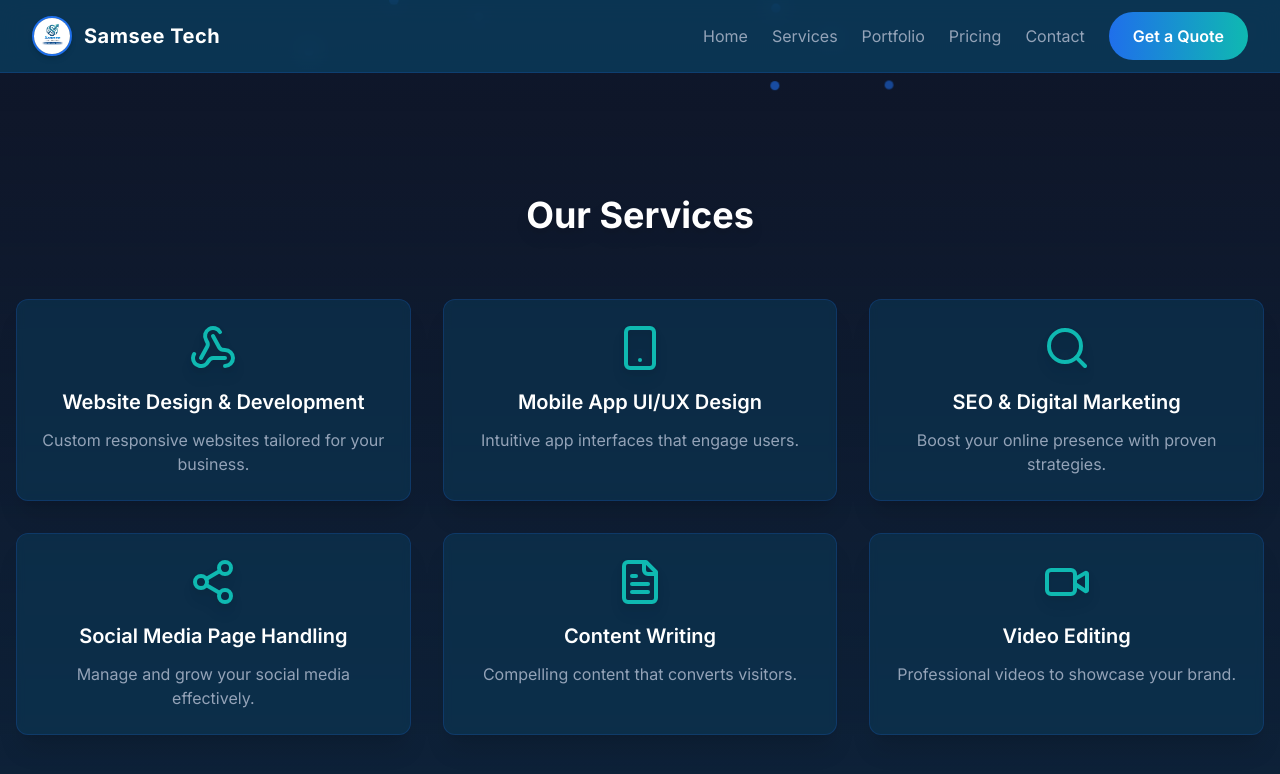
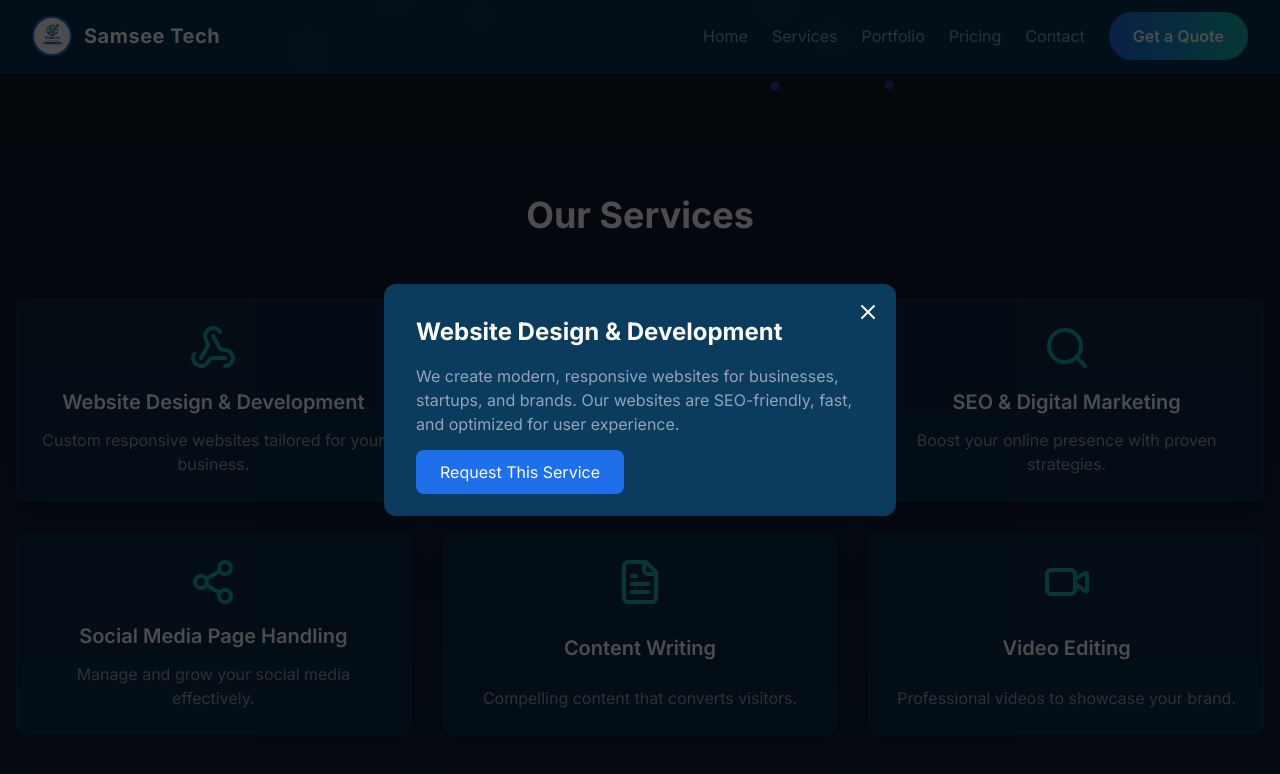
Before and after one commit to Selva03-t/samseetech-frontend, a React (Vite) app: page / in a window 1280 px wide. Both pictures are taken after a click on the element 213 px from the left and 1158 px from the top of the page. Shown: the part 758-1532 px from the top of the page. Built offline with nearby package versions, Linux system fonts and the light colour scheme.

Commit message:
added root route

```diff
--- a/src/components/Services.jsx
+++ b/src/components/Services.jsx
@@ -1,100 +1,136 @@
 import { motion, useInView } from "framer-motion";
-import { useRef } from "react";
+import { useRef, useState } from "react";
 import Card from "./ui/Card";
-import { Webhook, Smartphone, Search, Share2, FileText, Video } from "lucide-react";
+import { Webhook, Smartphone, Search, Share2, FileText, Video, X } from "lucide-react";
 
 const services = [
-  { icon: Webhook, title: "Website Design & Development", desc: "Custom responsive websites tailored for your business." },
-  { icon: Smartphone, title: "Mobile App UI/UX Design", desc: "Intuitive app interfaces that engage users." },
-  { icon: Search, title: "SEO & Digital Marketing", desc: "Boost your online presence with proven strategies." },
-  { icon: Share2, title: "Social Media Page Handling", desc: "Manage and grow your social media effectively." },
-  { icon: FileText, title: "Content Writing", desc: "Compelling content that converts visitors." },
-  { icon: Video, title: "Video Editing", desc: "Professional videos to showcase your brand." },
+  {
+    icon: Webhook,
+    title: "Website Design & Development",
+    desc: "Custom responsive websites tailored for your business.",
+    details:
+      "We create modern, responsive websites for businesses, startups, and brands. Our websites are SEO-friendly, fast, and optimized for user experience.",
+  },
+  {
+    icon: Smartphone,
+    title: "Mobile App UI/UX Design",
+    desc: "Intuitive app interfaces that engage users.",
+    details:
+      "We design clean, modern mobile app interfaces that provide smooth user experiences and attractive UI design.",
+  },
+  {
+    icon: Search,
+    title: "SEO & Digital Marketing",
+    desc: "Boost your online presence with proven strategies.",
+    details:
+      "Our SEO and digital marketing services help your business rank higher on Google and attract more customers.",
+  },
+  {
+    icon: Share2,
+    title: "Social Media Page Handling",
+    desc: "Manage and grow your social media effectively.",
+    details:
+      "We manage social media accounts and create engaging content that helps your brand grow online.",
+  },
+  {
+    icon: FileText,
+    title: "Content Writing",
+    desc: "Compelling content that converts visitors.",
+    details:
+      "Professional blog writing, website copy, and marketing content to attract your target audience.",
+  },
+  {
+    icon: Video,
+    title: "Video Editing",
+    desc: "Professional videos to showcase your brand.",
+    details:
+      "Creative video editing for social media, promotional videos, YouTube, and business marketing.",
+  },
 ];
 
 const Services = () => {
+  const ref = useRef(null);
+  const isInView = useInView(ref, { once: true });
 
-  const ref = useRef(null);
-
-  const isInView = useInView(ref, {
-    once: true,
-    margin: "-100px"
-  });
-
-  const containerVariants = {
-    hidden: {},
-    visible: {
-      transition: {
-        staggerChildren: 0.2
-      }
-    }
-  };
-
-  const childVariants = {
-    hidden: { opacity: 0, y: 40 },
-    visible: { opacity: 1, y: 0 }
-  };
+  const [selectedService, setSelectedService] = useState(null);
 
   return (
-    <section
-      id="services"
-      ref={ref}
-      className="relative py-20 bg-gradient-to-b from-bg-dark to-deep-tech/30"
-    >
+    <section id="services" ref={ref} className="py-20 bg-gradient-to-b from-bg-dark to-deep-tech/30">
       <div className="container mx-auto px-4">
 
         <motion.h2
           initial={{ opacity: 0, y: 20 }}
           animate={isInView ? { opacity: 1, y: 0 } : {}}
-          transition={{ duration: 0.6 }}
-          className="text-4xl font-bold text-center mb-16 drop-shadow-lg"
+          className="text-4xl font-bold text-center mb-16"
         >
           Our Services
         </motion.h2>
 
-        <motion.div
-          variants={containerVariants}
-          initial="hidden"
-          animate={isInView ? "visible" : "hidden"}
-          className="grid md:grid-cols-3 gap-8"
-        >
+        <div className="grid md:grid-cols-3 gap-8">
+
           {services.map((service) => {
-
             const Icon = service.icon;
 
             return (
-              <motion.div key={service.title} variants={childVariants}>
-<Card
-  className="h-full flex flex-col items-center justify-between backdrop-blur-sm bg-deep-tech/30 shadow-xl border border-primary-blue/20 hover:border-teal-accent/50 transition-colors"
-                  whileHover={{ y: -10, scale: 1.02 }}
-                  transition={{ type: "spring", stiffness: 400, damping: 15 }}
-                  whileTap={{ scale: 0.98 }}
-                >
+              <div
+                key={service.title}
+                onClick={() => setSelectedService(service)}
+                className="cursor-pointer"
+              >
+                <Card className="h-full flex flex-col items-center justify-between backdrop-blur-sm bg-deep-tech/30 shadow-xl border border-primary-blue/20 hover:border-teal-accent/50 hover:scale-105 transition-all duration-300 p-6">
 
-                  <motion.div
-                    initial={{ rotate: 0 }}
-                    whileHover={{ rotate: 5, scale: 1.1 }}
-                    className="mb-4 flex justify-center"
-                  >
-                    <Icon className="w-12 h-12 text-teal-accent drop-shadow-lg" />
-                  </motion.div>
+                  <Icon className="w-12 h-12 text-teal-accent mb-4" />
 
                   <h3 className="text-xl font-semibold mb-3 text-center">
                     {service.title}
                   </h3>
 
-                  <p className="text-gray-text text-center flex-grow">
+                  <p className="text-gray-text text-center">
                     {service.desc}
                   </p>
 
                 </Card>
-
-              </motion.div>
+              </div>
             );
           })}
-        </motion.div>
 
+        </div>
       </div>
+
+      {/* MODAL */}
+      {selectedService && (
+        <div className="fixed inset-0 bg-black/70 flex items-center justify-center z-50">
+
+          <div className="bg-deep-tech p-8 rounded-xl max-w-lg w-full relative">
+
+            <button
+              onClick={() => setSelectedService(null)}
+              className="absolute top-4 right-4"
+            >
+              <X />
+            </button>
+
+            <h3 className="text-2xl font-bold mb-4">
+              {selectedService.title}
+            </h3>
+
+            <p className="text-gray-text mb-6">
+              {selectedService.details}
+            </p>
+
+            <a
+              href="https://docs.google.com/forms/d/e/1FAIpQLSfd4SLortk8j7J3P2zh67vVXzIHqaV1ZbWoSRoRReqqNB83lQ/viewform?usp=publish-editor"
+              target="_blank"
+              rel="noopener noreferrer"
+              className="bg-primary-blue px-6 py-3 rounded-lg text-white hover:bg-blue-600 transition"
+            >
+              Request This Service
+            </a>
+
+          </div>
+
+        </div>
+      )}
     </section>
   );
 };
--- a/src/components/Team.jsx
+++ b/src/components/Team.jsx
@@ -4,13 +4,12 @@ import Card from './ui/Card'
 import { User, Code, Layout, Server, Search, FileText } from 'lucide-react'
 
 const team = [
-
   { name: 'Selva, Arun', role: 'UI/UX Designer', icon: Layout },
-   { name: 'Selva', role: 'Full Stack Developer & Tester', icon: Code },
+  { name: 'Selva', role: 'Full Stack Developer & Tester', icon: Code },
   { name: 'Padmanapan, Prem', role: 'Frontend Developer', icon: Code },
   { name: 'Padmanapan, Arun', role: 'Backend Developer', icon: Server },
   { name: 'Arif, Prem', role: 'SEO Analyst', icon: Search },
-  { name: 'Arun, Arif', role: 'Content Writer & Video Vditing', icon: FileText },
+  { name: 'Arun, Arif', role: 'Content Writer & Video Editing', icon: FileText },
 ]
 
 const Team = () => {
@@ -25,6 +24,15 @@ const Team = () => {
     },
   }
 
+  const cardVariants = {
+    hidden: { opacity: 0, y: 30 },
+    visible: {
+      opacity: 1,
+      y: 0,
+      transition: { duration: 0.5 },
+    },
+  }
+
   return (
     <section ref={ref} className="relative py-20">
       <div className="container mx-auto px-4">
@@ -35,49 +43,44 @@ const Team = () => {
         >
           Our Team
         </motion.h2>
+
         <motion.div
           variants={containerVariants}
           initial="hidden"
           animate={isInView ? "visible" : "hidden"}
           className="grid md:grid-cols-3 gap-8"
         >
-          {team.map((member, i) => {
+          {team.map((member) => {
             const Icon = member.icon
+
             return (
               <motion.div
                 key={member.name}
-                whileHover={{ rotateY: 10 }}
-                whileTap={{ scale: 0.95 }}
-                drag
-                dragConstraints={{ top: -10, left: -10, right: 10, bottom: 10 }}
-                dragElastic={0.2}
+                variants={cardVariants}
+                whileHover={{ y: -10 }}
+                transition={{ type: "spring", stiffness: 200 }}
               >
-                <Card className="h-full flex flex-col justify-between p-6 cursor-grab active:cursor-grabbing">
+                <Card className="h-full p-6 text-center backdrop-blur-sm bg-deep-tech/40 border border-primary-blue/20 hover:border-teal-accent/60 transition-all duration-300 shadow-lg hover:shadow-primary-blue/40">
 
-  <motion.div
-    initial={{ rotateX: -90 }}
-    animate={{ rotateX: 0 }}
-    transition={{ delay: i * 0.1, duration: 0.5 }}
-    className="flex items-center space-x-4 mb-4 flex-grow"
-  >
-    <div className="w-12 h-12 bg-primary-blue rounded-full flex items-center justify-center">
-      <User size={20} className="text-white" />
-    </div>
+                  <div className="flex flex-col items-center">
 
-    <div>
-      <h3 className="font-semibold">{member.name}</h3>
-      <p className="text-gray-text text-sm">{member.role}</p>
-    </div>
-  </motion.div>
+                    <div className="w-14 h-14 bg-primary-blue rounded-full flex items-center justify-center mb-4">
+                      <User size={22} className="text-white" />
+                    </div>
 
-  <motion.div
-    whileHover={{ scale: 1.3, rotate: 180 }}
-    className="text-center mt-4"
-  >
-    <Icon className="w-8 h-8 text-teal-accent mx-auto" />
-  </motion.div>
+                    <h3 className="font-semibold text-lg">{member.name}</h3>
+                    <p className="text-gray-text text-sm mb-4">{member.role}</p>
 
-</Card>
+                    <motion.div
+                      whileHover={{ scale: 1.2, rotate: 15 }}
+                      transition={{ type: "spring", stiffness: 300 }}
+                    >
+                      <Icon className="w-8 h-8 text-teal-accent" />
+                    </motion.div>
+
+                  </div>
+
+                </Card>
               </motion.div>
             )
           })}
```
